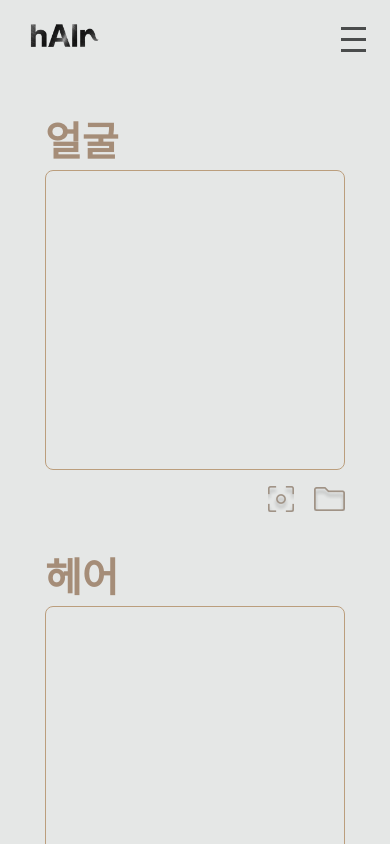
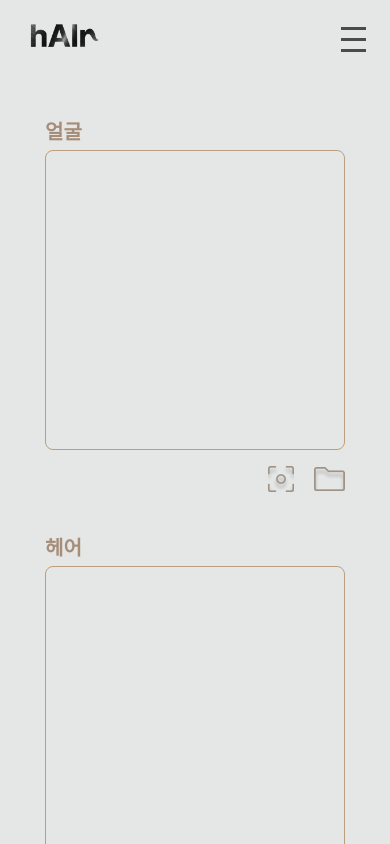
Before and after one commit to AnnSungHee/hAIr_React.JS, a React (Create React App) app: page /ai-hairstyle in a window 390 px wide. Built offline with nearby package versions, Linux system fonts and the light colour scheme; a web font is replaced by a local one.

Commit message:
add : [송가람] 헤어 시뮬레이션 페이지 반응형으로 변경

```diff
--- a/src/assets/styles/components/ImageBoxComponentStyle.css
+++ b/src/assets/styles/components/ImageBoxComponentStyle.css
@@ -47,3 +47,35 @@
         }
     }
 }
+
+
+/* 반응형 스타일 추가 */
+@media screen and (max-width: 2000px) {
+    .canvasBox > div {
+        font-size: 25px;
+    }
+}
+
+@media screen and (max-width: 992px) {
+    .canvasBox > div {
+        font-size: 23px;
+    }
+}
+
+@media screen and (max-width: 768px) {
+    .canvasBox > div {
+        font-size: 20px;
+    }
+}
+
+@media screen and (max-width: 576px) {
+    .canvasBox > div {
+        font-size: 20px;
+    }
+}
+
+@media screen and (max-width: 400px) {
+    .canvasBox > div {
+        font-size: 20px;
+    }
+}
--- a/src/assets/styles/pages/AiHairstylePageStyle.css
+++ b/src/assets/styles/pages/AiHairstylePageStyle.css
@@ -57,14 +57,14 @@
 .resultImgBox .loadingStat {
   font-family: 'Kadwa', serif;
   position: absolute;
-  font-size: 72px;
+  font-size: 46px;
   color: #A58D78;
   top: -84px;
-  right: -48px;
+  right: -5px;
 }
 
 .resultImgBox .loadingStat span {
-  font-size: 36px;
+  font-size: 32px;
   color: #878988;
 }
 
@@ -145,9 +145,9 @@
   }
 
   .resultImgBox .loadingStat {
-    font-size: 48px;
+    font-size: 40px;
     top: -60px;
-    right: -24px;
+    right: -5px;
   }
 
   .resultImgBox .loadingStat span {
```
